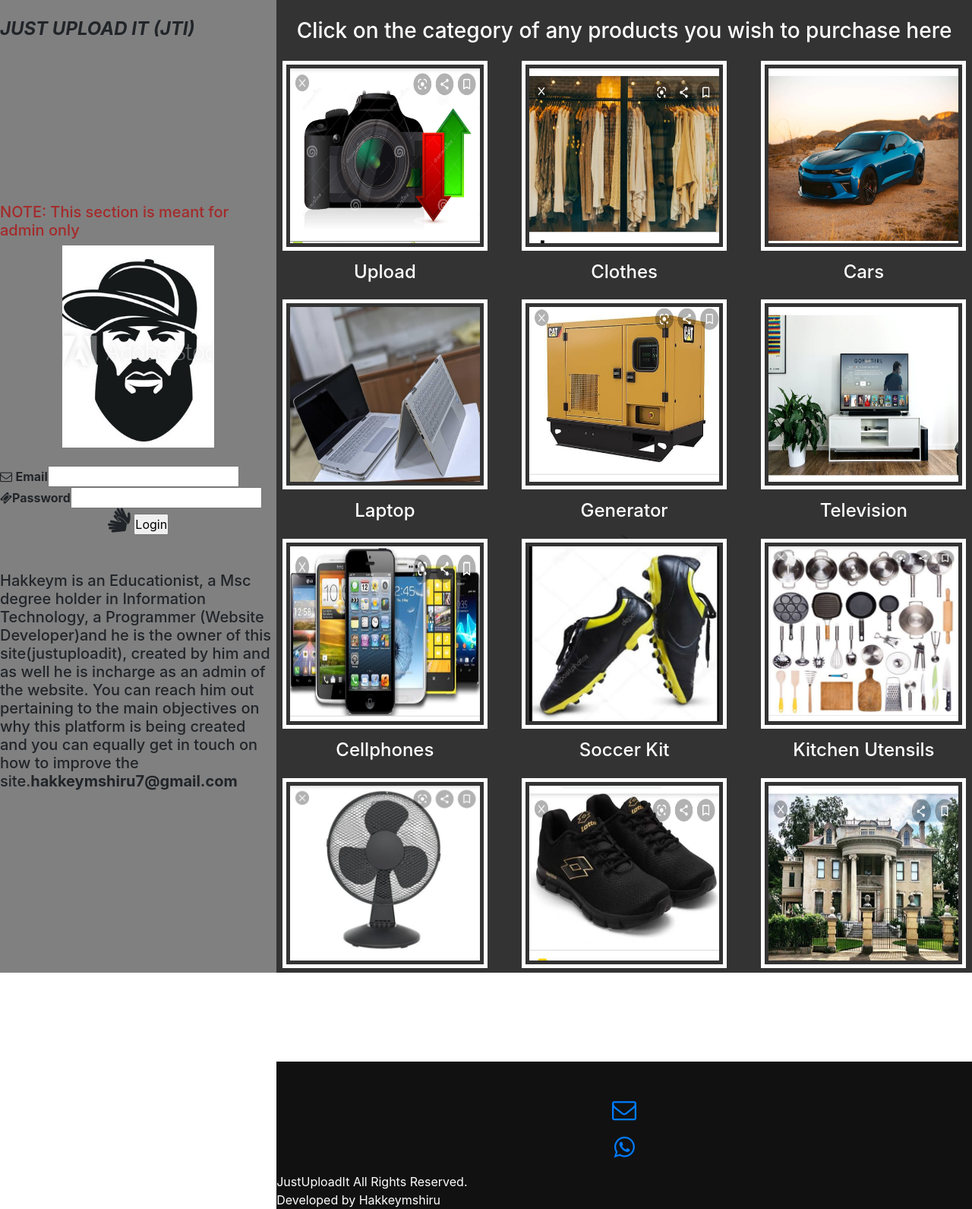
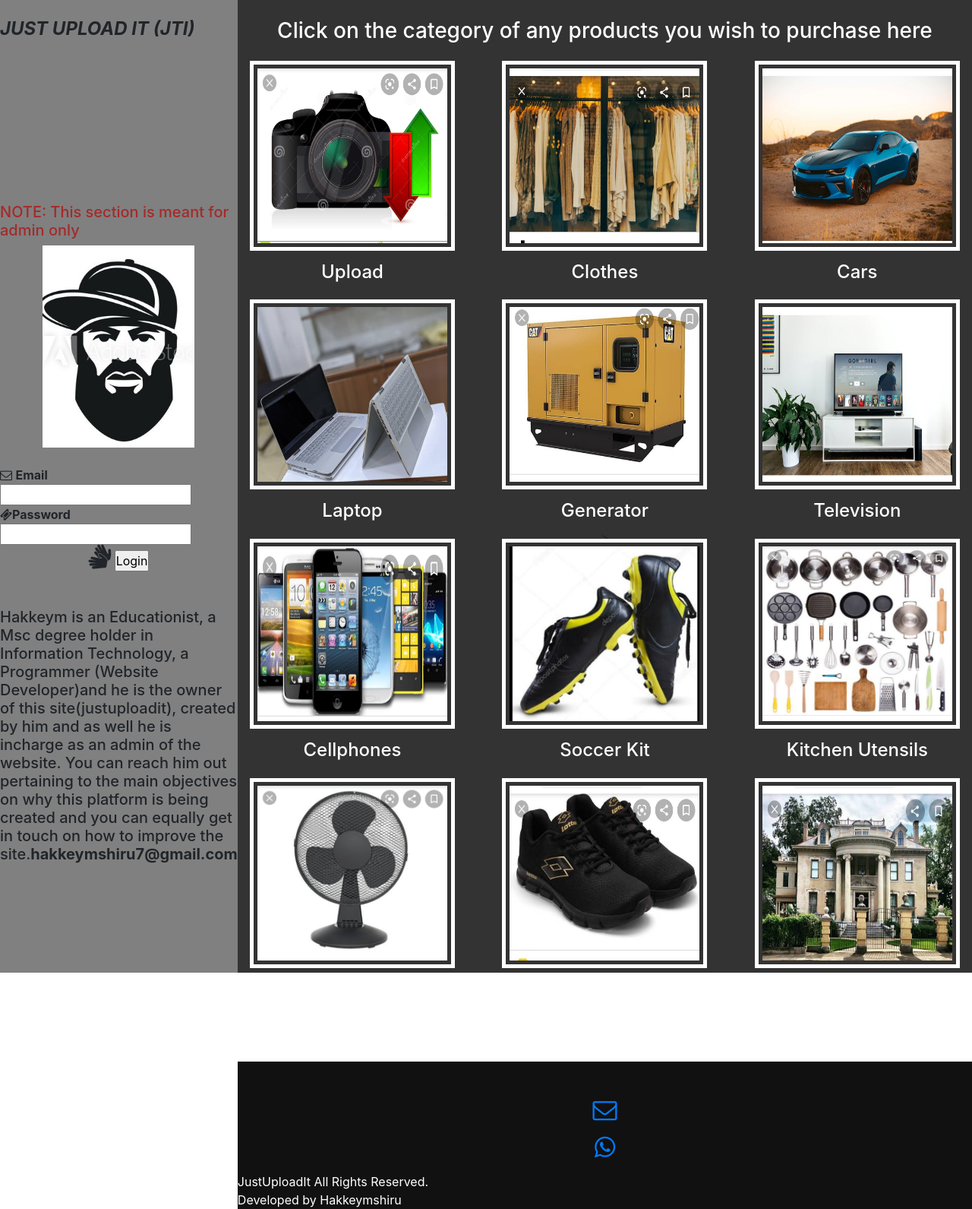
Before and after one commit to Hakkeym/justuploadit, a PHP site: page / in a window 1280 px wide. Shown: the whole page at 76% size. Run offline with PHP 8.4, Linux system fonts and the light colour scheme; data that the repository does not hold is empty.

Commit message:
index adjusted

```diff
--- a/index.php
+++ b/index.php
@@ -30,7 +30,7 @@
 
   	 .right{
 
-  	 	width: 88vw;
+  	 	width: 120vw;
   	 	background-color: #333;
 
 
```
